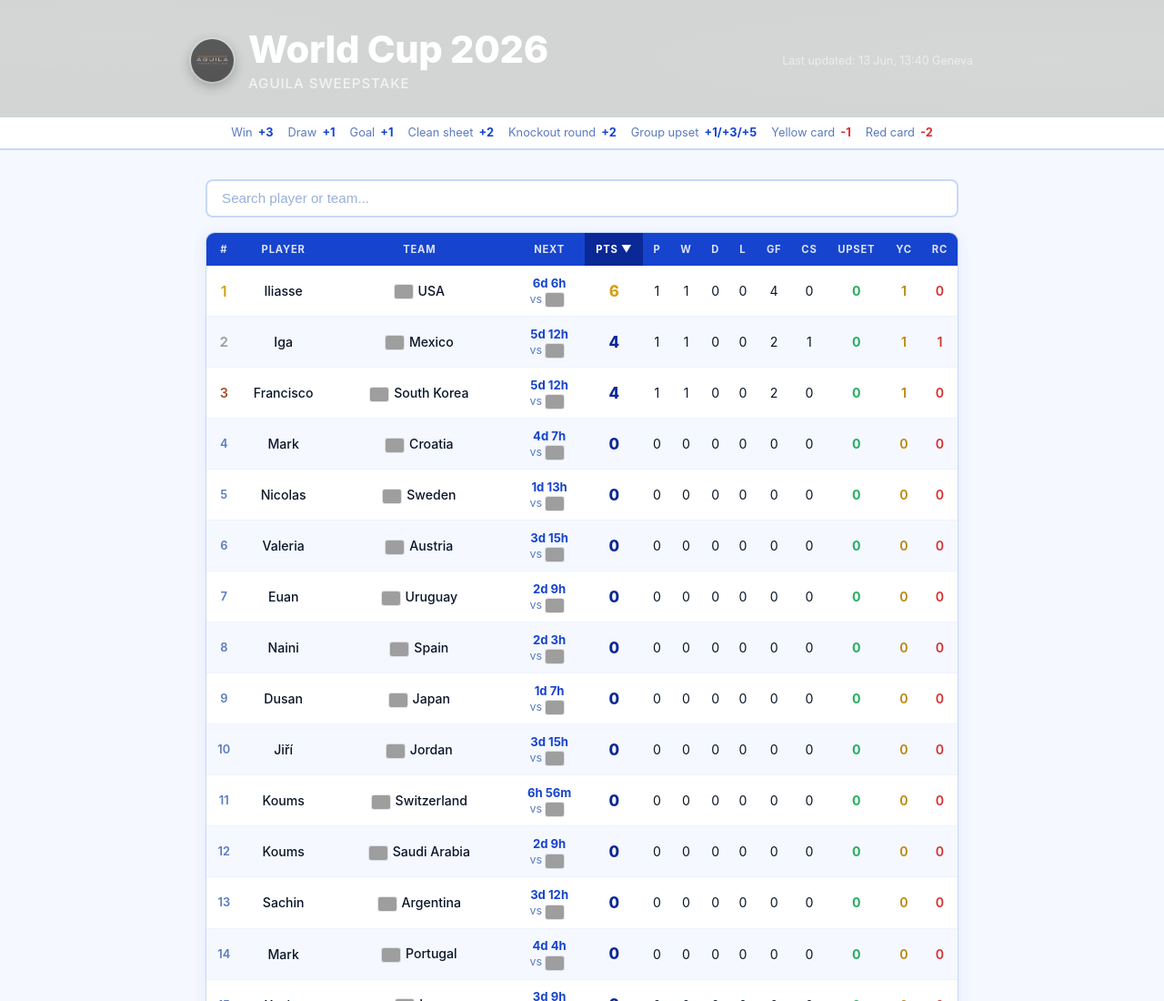
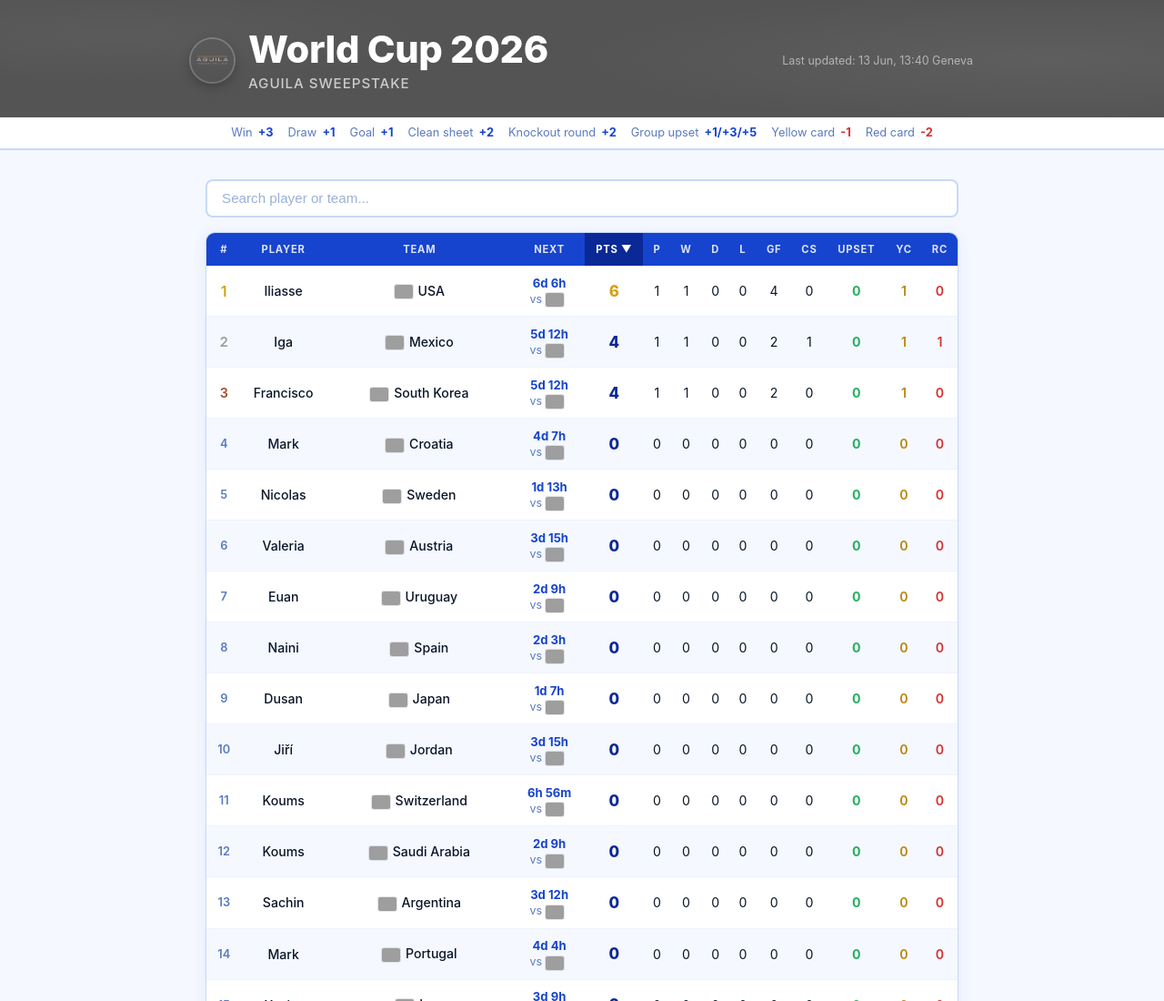
Before and after one commit to gabe1boon/Aguila_World_Cup_2026, a plain HTML site: page docs/index.html in a window 1280 px wide. Shown: the top 1100 px of the page at 91% size. Drawn offline with Linux system fonts and the light colour scheme; grey boxes are pictures that could not be loaded.

Commit message:
Update styles.css

```diff
--- a/docs/styles.css
+++ b/docs/styles.css
@@ -29,7 +29,7 @@ body {
 
 /* ── Header ── */
 header {
-  background: #d3d5d5;
+  background: #545454;
   padding: 2rem 1.5rem 1.75rem;
   position: relative;
   overflow: hidden;
```
